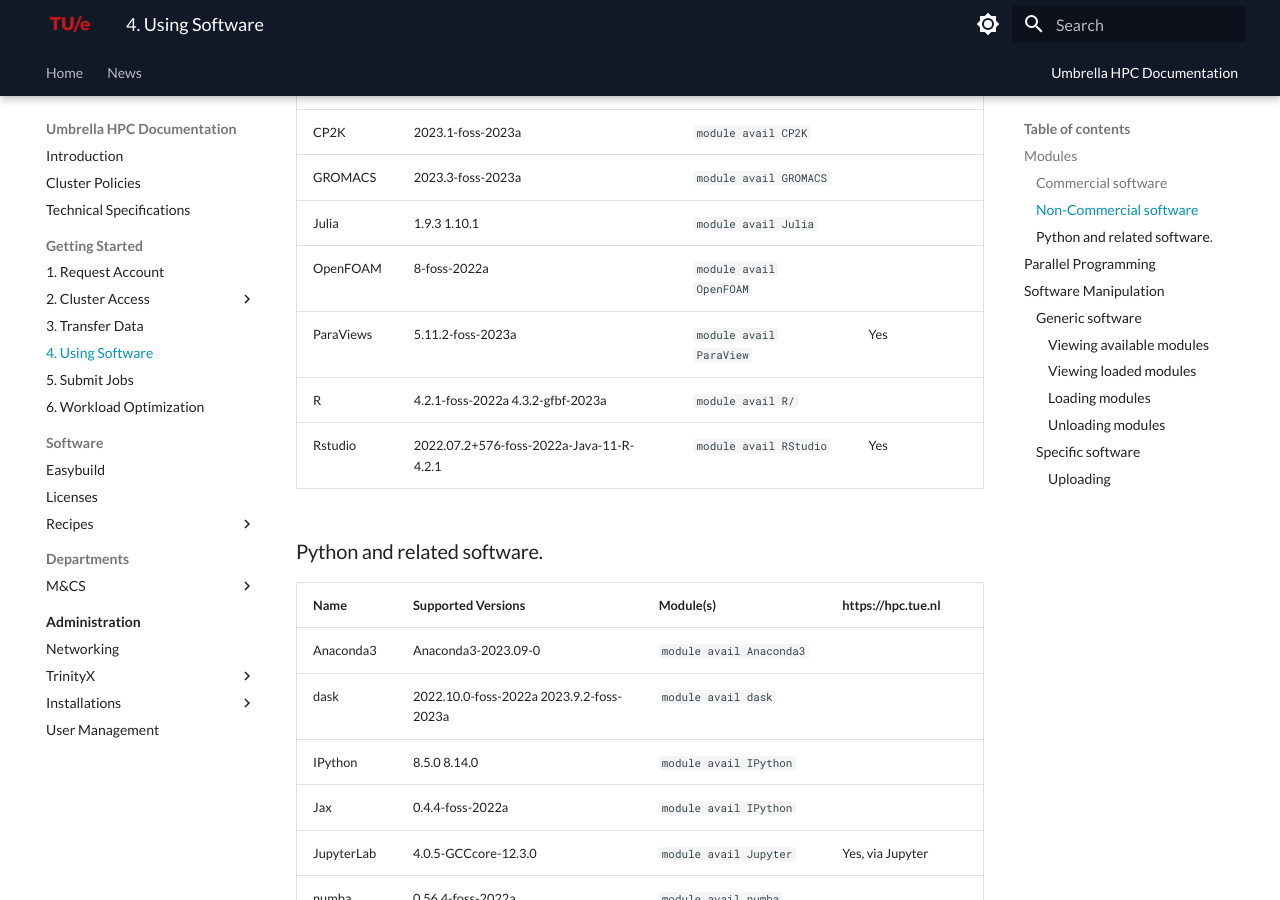
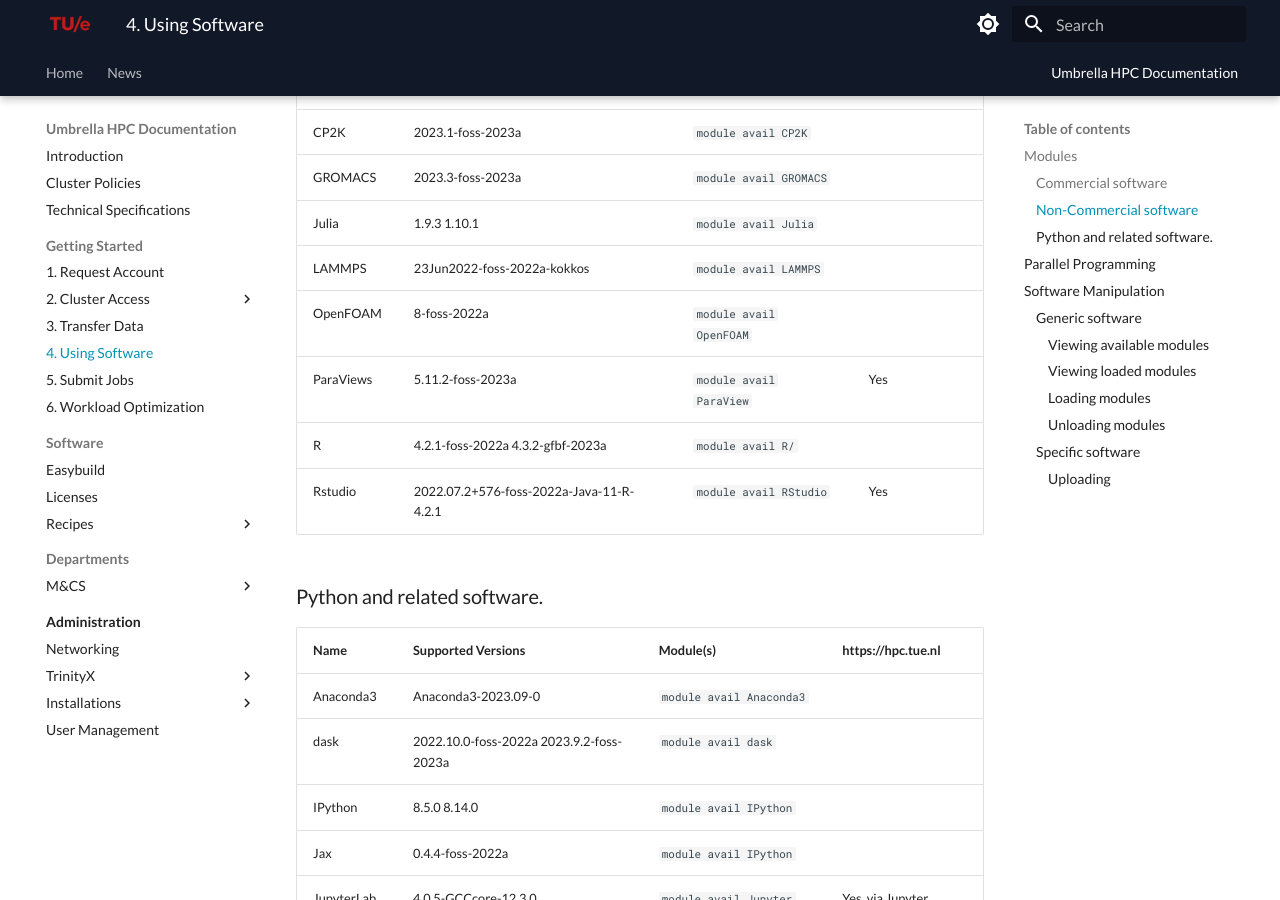
Before and after one commit to gferhpc/supercomputing.tue.nl, an MkDocs documentation site: the page built from pages/documentation/steps/software/index.md, in a window 1280 px wide and 900 px high, scrolled down 2106 px. Built offline with MkDocs 1.6.1 and Material for MkDocs 9.7.7, drawn with Linux system fonts in a browser that asks for light colours.

Commit message:
Update index.md

```diff
--- a/pages/documentation/steps/software/index.md
+++ b/pages/documentation/steps/software/index.md
@@ -121,6 +121,7 @@
 | CP2K           | 2023.1-foss-2023a                    | `module avail CP2K`      | |
 | GROMACS        | 2023.3-foss-2023a                    | `module avail GROMACS`   | |
 | Julia          | 1.9.3 1.10.1                         | `module avail Julia`     | |
+| LAMMPS         | 23Jun2022-foss-2022a-kokkos          | `module avail LAMMPS`    | |
 | OpenFOAM       | 8-foss-2022a                         | `module avail OpenFOAM`  | |
 | ParaViews      | 5.11.2-foss-2023a                    | `module avail ParaView`  | Yes |
 | R              | 4.2.1-foss-2022a  4.3.2-gfbf-2023a   | `module avail R/`        | |
```
